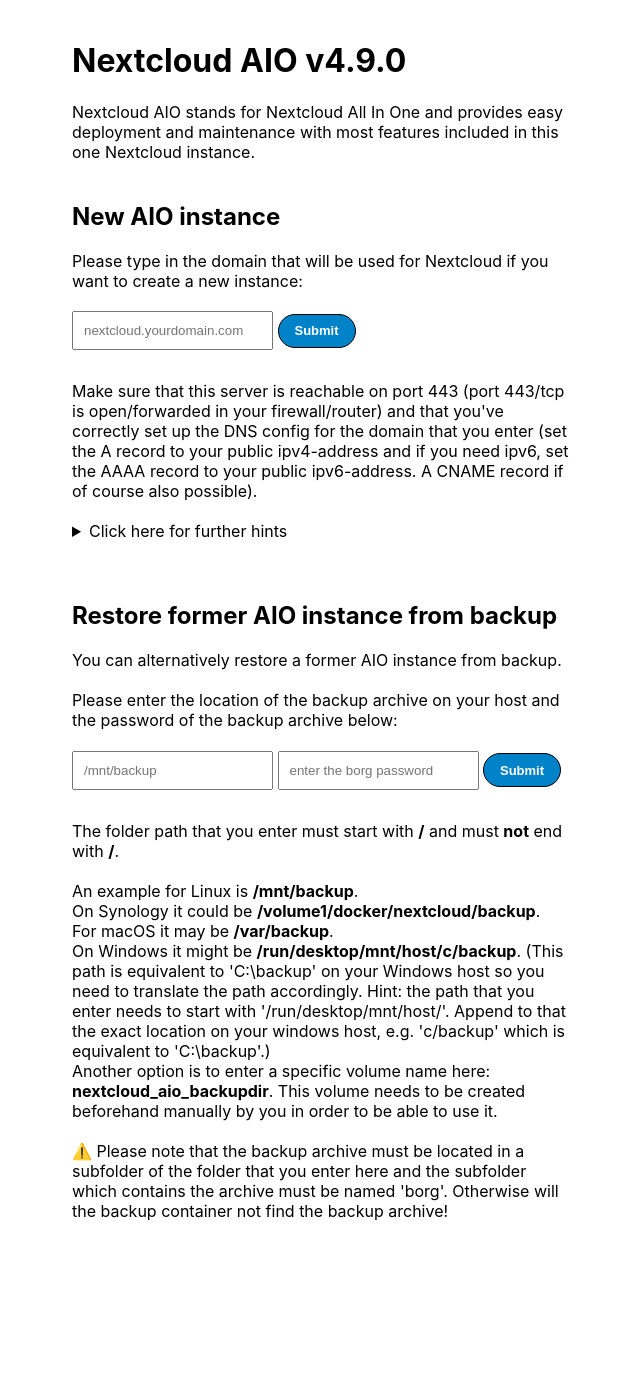
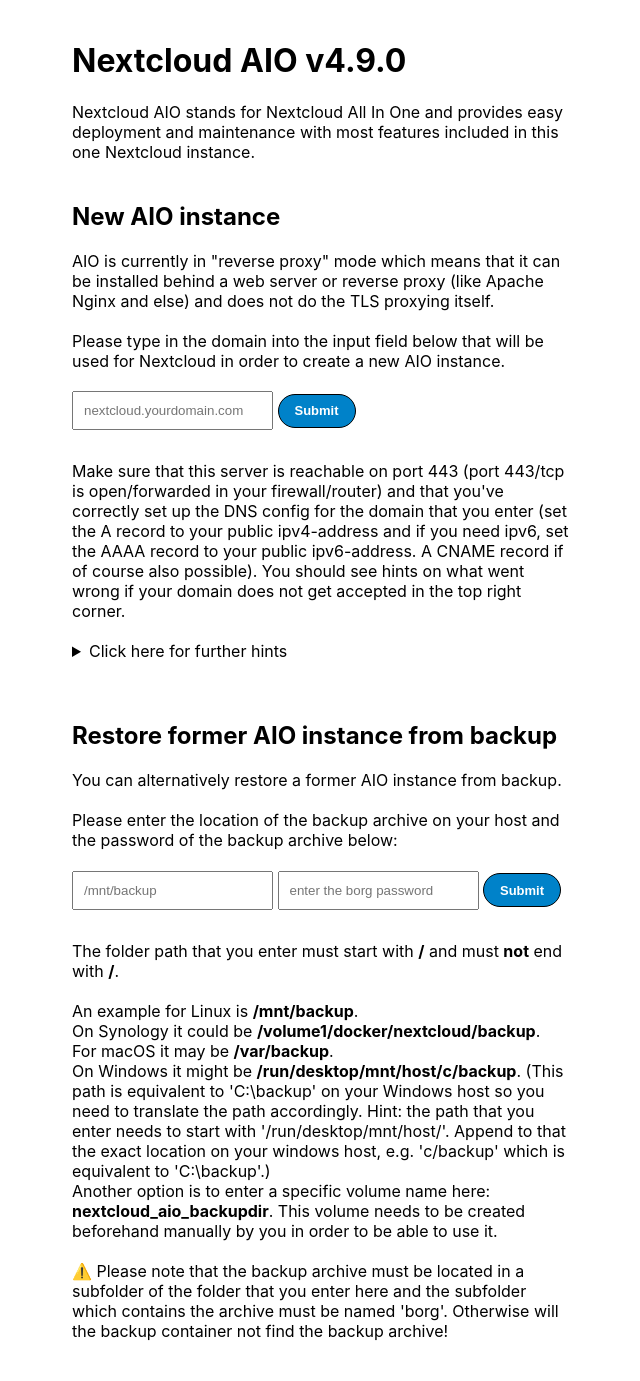
Before and after one commit to nextcloud/all-in-one, a PHP site: template php/templates/containers.twig in a window 1280 px wide. Shown: the part 50-1431 px from the top of the page, without its empty margins (318-958 px from the left). Before the commit the page ends 1271 px from the top, so only its background shows below. Run offline with PHP 8.4, Linux system fonts and the light colour scheme; the template is opened without the code that fills it, so the values that code supplies are empty; some libraries are stand-ins or nearby versions.

Commit message:
add a note on aio's operation mode
Signed-off-by: Simon L <szaimen@e.mail.de>

```diff
--- a/php/public/index.php
+++ b/php/public/index.php
@@ -79,6 +79,7 @@ $app->get('/containers', function (Request $request, Response $response, array $
     $view->addExtension(new \AIO\Twig\ClassExtension());
     return $view->render($response, 'containers.twig', [
         'domain' => $configurationManager->GetDomain(),
+        'apache_port' => $configurationManager->GetApachePort(),
         'borg_backup_host_location' => $configurationManager->GetBorgBackupHostLocation(),
         'nextcloud_password' => $configurationManager->GetAndGenerateSecret('NEXTCLOUD_PASSWORD'),
         'containers' => (new \AIO\ContainerDefinitionFetcher($container->get(\AIO\Data\ConfigurationManager::class), $container))->FetchDefinition(),
--- a/php/templates/containers.twig
+++ b/php/templates/containers.twig
@@ -81,7 +81,12 @@
                     {% if borg_backup_host_location == '' and borg_restore_password == '' %}
                         Nextcloud AIO stands for Nextcloud All In One and provides easy deployment and maintenance with most features included in this one Nextcloud instance.<br><br>
                         <h2>New AIO instance</h2>
-                        Please type in the domain that will be used for Nextcloud if you want to create a new instance:<br><br />
+                        {% if apache_port == '443' %}
+                            AIO is currently in "normal" mode which means that it cannot be installed behind a web server or reverse proxy (like Apache, Nginx and else) because it does the TLS proxying itself. If you If you want to run AIO behind a web server or reverse proxy (like Apache, Nginx and else), see the <b><a href="https://github.com/nextcloud/all-in-one/blob/main/reverse-proxy.md">reverse proxy documentation</a></b>.<br><br>
+                        {% else %}
+                            AIO is currently in "reverse proxy" mode which means that it can be installed behind a web server or reverse proxy (like Apache Nginx and else) and does not do the TLS proxying itself.<br><br>
+                        {% endif %}
+                        Please type in the domain into the input field below that will be used for Nextcloud in order to create a new AIO instance.<br><br />
                         {% if skip_domain_validation == true %}
                             <b>Please note:</b> The domain validation is disabled so any domain will be accepted here! So make sure that you do not make a typo here as you will not be able to change it afterwards!<br><br>
                         {% endif %}
@@ -92,14 +97,16 @@
                             <input class="button" type="submit" value="Submit" />
                         </form>
                         {% if skip_domain_validation == false %}
-                            Make sure that this server is reachable on port 443 (port 443/tcp is open/forwarded in your firewall/router) and that you've correctly set up the DNS config for the domain that you enter (set the A record to your public ipv4-address and if you need ipv6, set the AAAA record to your public ipv6-address. A CNAME record if of course also possible). <br><br>
+                            Make sure that this server is reachable on port 443 (port 443/tcp is open/forwarded in your firewall/router) and that you've correctly set up the DNS config for the domain that you enter (set the A record to your public ipv4-address and if you need ipv6, set the AAAA record to your public ipv6-address. A CNAME record if of course also possible). You should see hints on what went wrong if your domain does not get accepted in the top right corner.<br><br>
                             <details>
                                 <summary>Click here for further hints</summary><br />
                                 If you should not have a domain yet, you can get one for free e.g. from duckduckdns.org and others.<br><br>
                                 If you have a dynamic public IP-address, you can use e.g. <a href="https://ddclient.net/">DDclient</a> with a compatible domain provider for DNS updates.<br /><br/>
                                 If you only want to install AIO locally without exposing it to the public internet or if you cannot do so, feel free to follow <b><a href="">this documentation</a></b>.<br><br>
                                 If you should be using Cloudflare Proxy for your domain, make sure to disable the Proxy feature temporarily as it might block the domain validation attempts.<br /><br/>
-                                If you try to install AIO behind a Reverse Proxy (like Apache, Nginx and else), and you run into issues getting your domain accepted, see <b><a href="https://github.com/nextcloud/all-in-one/blob/main/reverse-proxy.md#6-how-to-debug-things">this documentation</a></b> for how to debug things. <br /><br/>
+                                {% if apache_port != '443' %}
+                                    If you run into issues getting your domain accepted, see <b><a href="https://github.com/nextcloud/all-in-one/blob/main/reverse-proxy.md#6-how-to-debug-things">these steps</a></b> for how to debug things. <br /><br/>
+                                {% endif %}
                                 <b>Hint:</b> If the domain validation fails but you are completely sure that you've configured everything correctly, you may skip the domain validation by following <a href="https://github.com/nextcloud/all-in-one#how-to-skip-the-domain-validation">this documentation</a>.
                             </details><br /><br />
                         {% endif %}
```
Also changed, not shown: readme.md.
